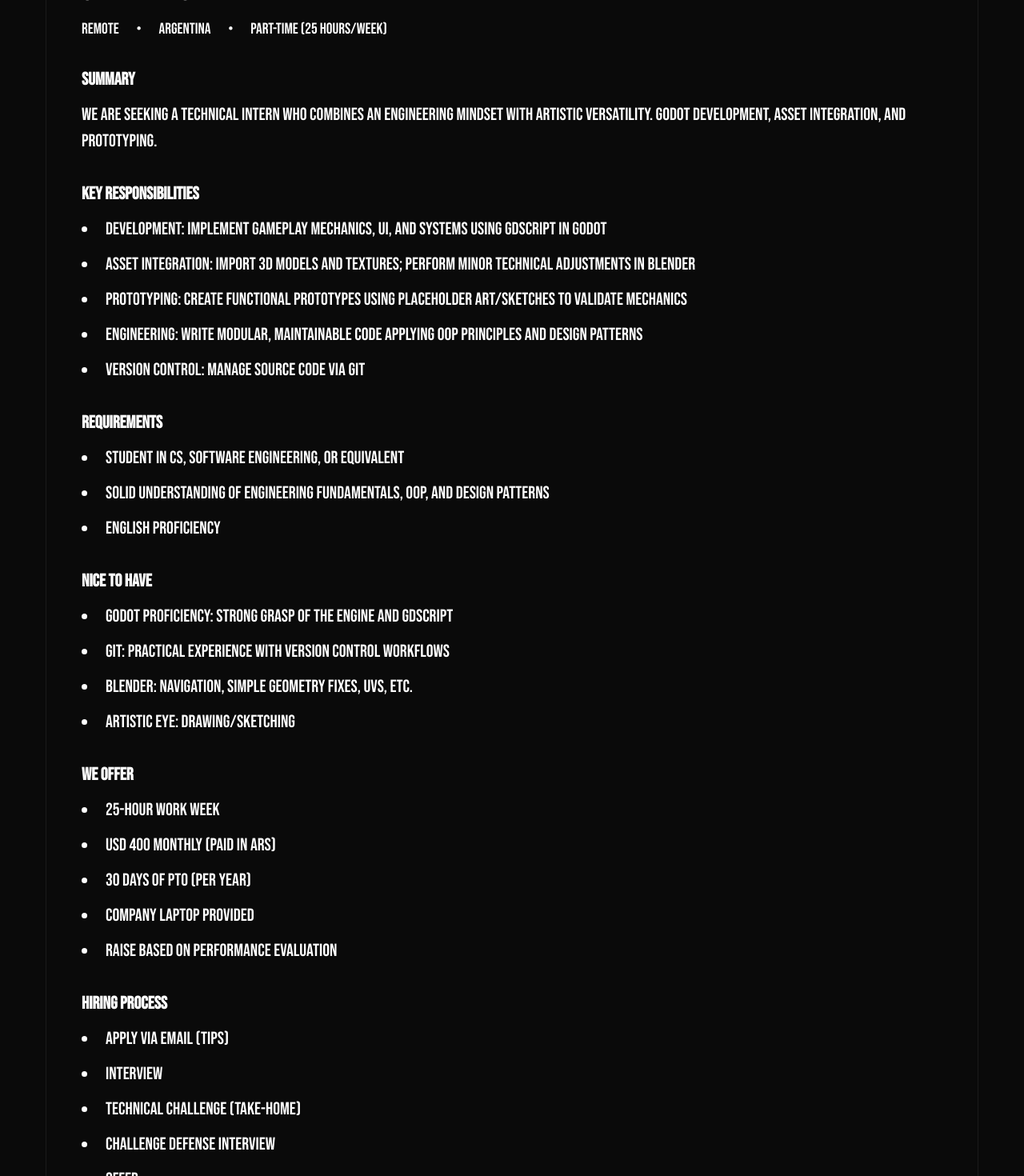
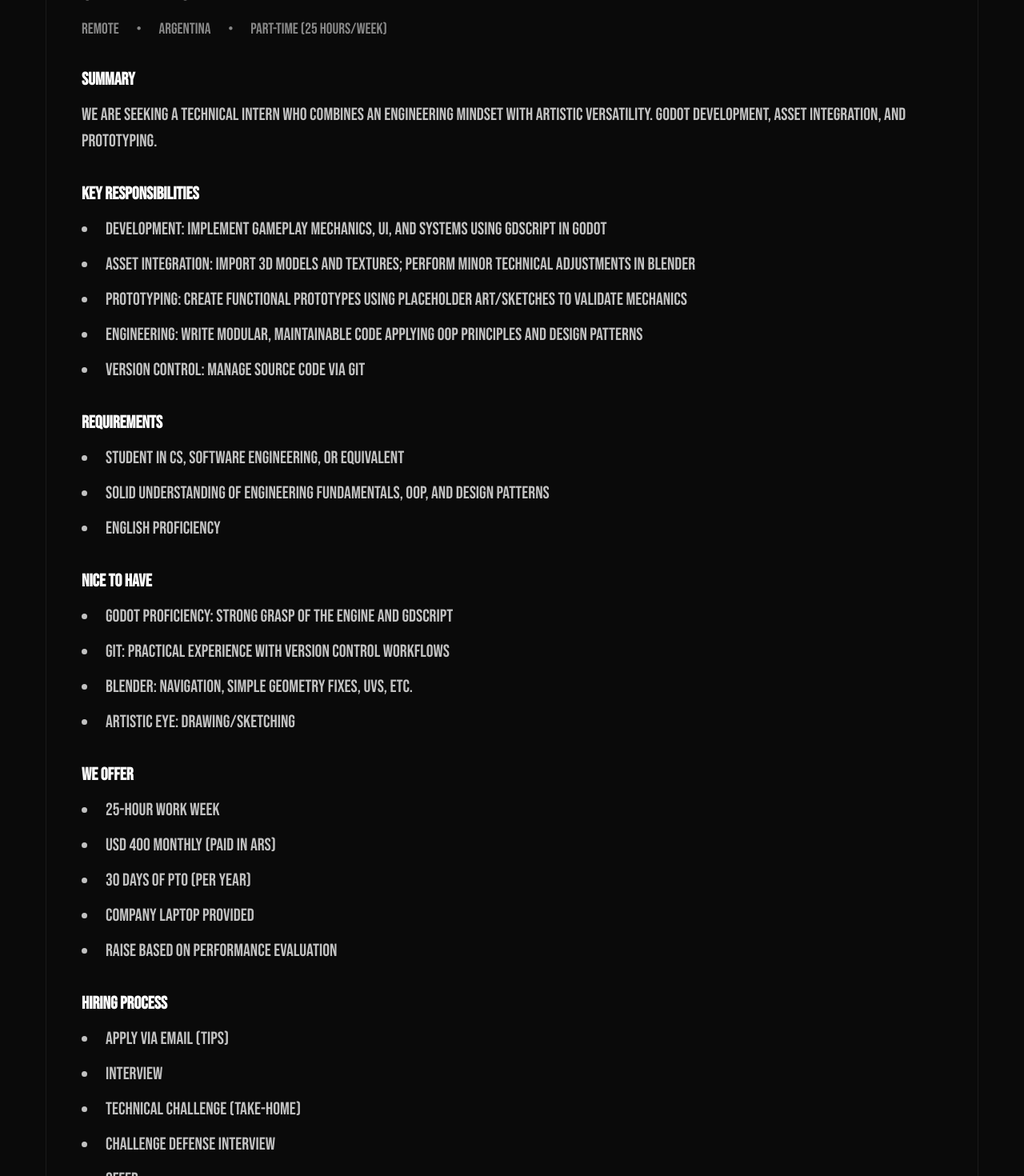
Before and after one commit to belisario-studio/landing, a Next.js app: page /careers in a window 1280 px wide. Shown: the part 380-1850 px from the top of the page at 80% size. Built offline with nearby package versions, Linux system fonts and the light colour scheme.

Commit message:
reduced white tone

```diff
--- a/app/careers/page.tsx
+++ b/app/careers/page.tsx
@@ -15,7 +15,7 @@ export default function Careers() {
             <div className="border border-border p-4 md:p-8 hover:border-foreground transition-colors">
               <div className="mb-3 md:mb-4">
                 <h3 className="text-2xl font-semibold mb-2">Game Developer Intern</h3>
-                <div className="flex gap-4 text-foreground text-sm mb-4 md:mb-6">
+                <div className="flex gap-4 text-muted-foreground text-sm mb-4 md:mb-6">
                   <span>Remote</span>
                   <span>•</span>
                   <span>Argentina</span>
@@ -27,7 +27,7 @@ export default function Careers() {
               <div className="space-y-4 md:space-y-6">
                 <div>
                   <h4 className="font-semibold mb-2 text-foreground">Summary</h4>
-                  <p className="text-foreground">
+                  <p className="text-foreground opacity-75">
                     We are seeking a technical intern who combines an engineering mindset with artistic versatility.
                     Godot development, asset integration, and prototyping.
                   </p>
@@ -35,7 +35,7 @@ export default function Careers() {
 
                 <div>
                   <h4 className="font-semibold mb-2 text-foreground">Key Responsibilities</h4>
-                  <ul className="text-foreground space-y-2 list-disc list-inside">
+                  <ul className="text-foreground space-y-2 list-disc list-inside opacity-75">
                     <li>Development: Implement gameplay mechanics, UI, and systems using GDScript in Godot</li>
                     <li>
                       Asset Integration: Import 3D models and textures; perform minor technical adjustments in Blender
@@ -50,7 +50,7 @@ export default function Careers() {
 
                 <div>
                   <h4 className="font-semibold mb-2 text-foreground">Requirements</h4>
-                  <ul className="text-foreground space-y-2 list-disc list-inside">
+                  <ul className="text-foreground space-y-2 list-disc list-inside opacity-75">
                     <li>Student in CS, Software Engineering, or equivalent</li>
                     <li>
                       Solid understanding of engineering fundamentals, OOP, and design patterns
@@ -61,7 +61,7 @@ export default function Careers() {
 
                 <div>
                   <h4 className="font-semibold mb-2 text-foreground">Nice to Have</h4>
-                  <ul className="text-foreground space-y-2 list-disc list-inside">
+                  <ul className="text-foreground space-y-2 list-disc list-inside opacity-75">
                     <li>Godot Proficiency: Strong grasp of the engine and GDScript</li>
                     <li>Git: Practical experience with version control workflows</li>
                     <li>Blender: navigation, simple geometry fixes, UVs, etc.</li>
@@ -71,7 +71,7 @@ export default function Careers() {
 
                 <div>
                   <h4 className="font-semibold mb-2 text-foreground">We Offer</h4>
-                  <ul className="text-foreground space-y-2 list-disc list-inside">
+                  <ul className="text-foreground space-y-2 list-disc list-inside opacity-75">
                     <li>25-hour work week</li>
                     <li>USD 400 monthly (paid in ARS)</li>
                     <li>30 days of PTO (per year)</li>
@@ -82,7 +82,7 @@ export default function Careers() {
 
                 <div>
                   <h4 className="font-semibold mb-2 text-foreground">Hiring Process</h4>
-                  <ul className="text-foreground space-y-2 list-disc list-inside">
+                  <ul className="text-foreground space-y-2 list-disc list-inside opacity-75">
                     <li>Apply via email <a href="https://www.indeed.com/career-advice/resumes-cover-letters/e-mail-application">(Tips)</a></li>
                     <li>Interview</li>
                     <li>Technical challenge (take-home)</li>
```
